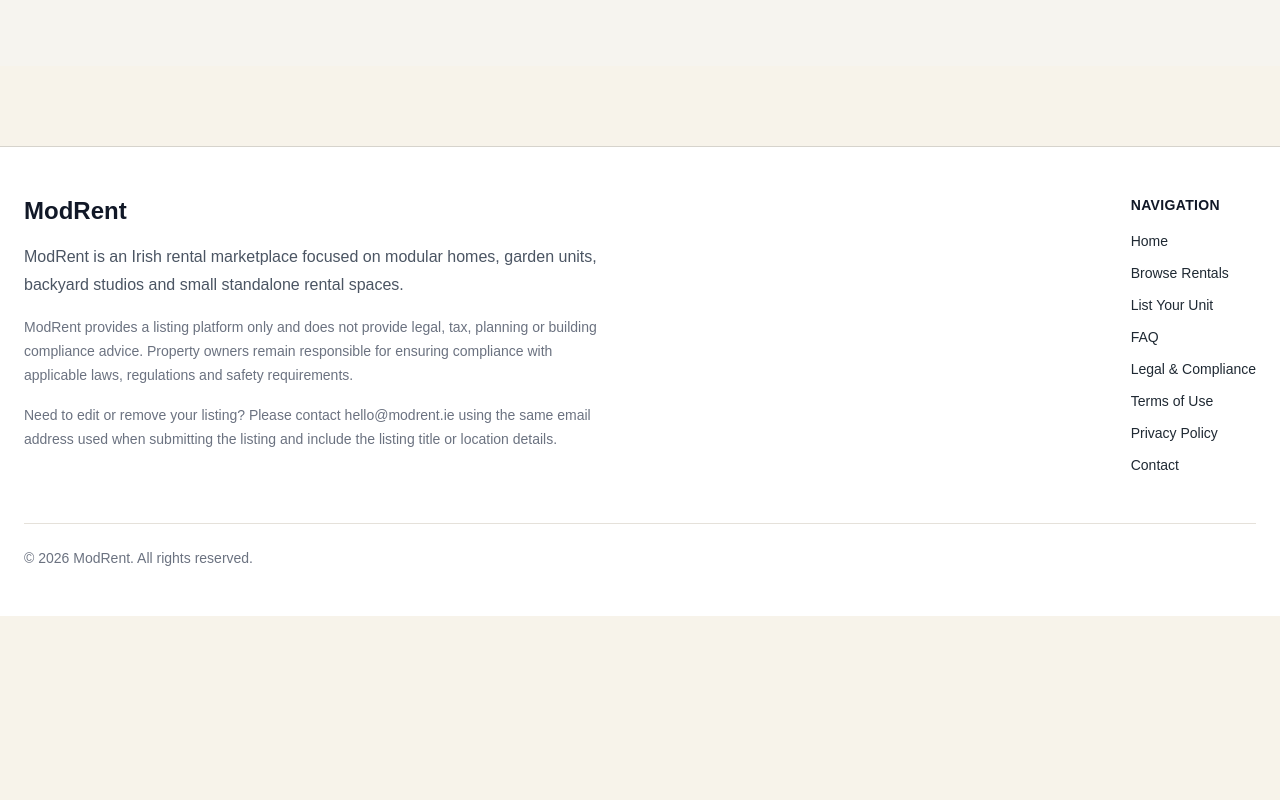
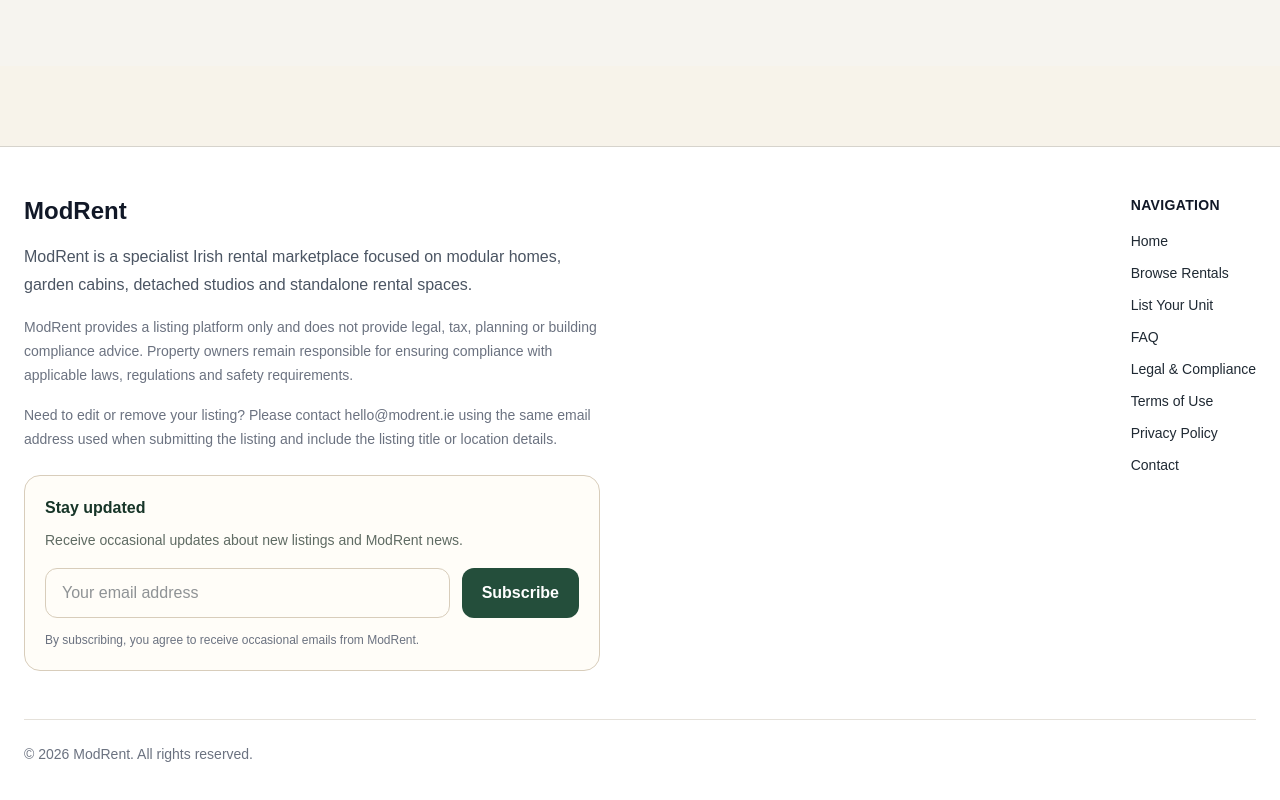
Before and after one commit to ZD12393/modrent, a Next.js app: page /create in a window 1280 px wide. Shown: the part 1722-2522 px from the top of the page. Before the commit the page ends 2338 px from the top, so only its background shows below. Built offline with nearby package versions, Linux system fonts and the light colour scheme; no server answers.

Commit message:
Update footer layout

```diff
--- a/app/layout.tsx
+++ b/app/layout.tsx
@@ -1,5 +1,4 @@
 import type { Metadata } from "next";
-import Script from "next/script";
 import Link from "next/link";
 import "./globals.css";
 
@@ -7,9 +6,6 @@ export const metadata: Metadata = {
   title: "ModRent",
   description:
     "Irish rental marketplace for modular homes, garden units and backyard studios.",
- verification: {
-    google: "Y058yPX0i7KhcQXkHoZpsh5hhzrz5umVn9ntatExW78",
-  },
 };
 
 export default function RootLayout({
@@ -20,20 +16,6 @@ export default function RootLayout({
   return (
     <html lang="en">
       <body className="flex min-h-screen flex-col bg-[#f8f7f4] text-[#111827]">
-        <Script
-          src="https://www.googletagmanager.com/gtag/js?id=G-KF6D5FKRR0"
-          strategy="afterInteractive"
-        />
-
-        <Script id="google-analytics" strategy="afterInteractive">
-          {`
-            window.dataLayer = window.dataLayer || [];
-            function gtag(){dataLayer.push(arguments);}
-            gtag('js', new Date());
-            gtag('config', 'G-KF6D5FKRR0');
-          `}
-        </Script>
-
         <header className="border-b border-[#d6d3cc] bg-white">
           <div className="mx-auto flex max-w-7xl items-center justify-between px-4 py-5 md:px-6">
             <Link
@@ -100,8 +82,8 @@ export default function RootLayout({
                 </h2>
 
                 <p className="mb-4 text-base leading-7 text-[#4b5563]">
-                  ModRent is an Irish rental marketplace focused on modular
-                  homes, garden units, backyard studios and small standalone
+                  ModRent is a specialist Irish rental marketplace focused on
+                  modular homes, garden cabins, detached studios and standalone
                   rental spaces.
                 </p>
 
@@ -118,6 +100,37 @@ export default function RootLayout({
                     hello@modrent.ie using the same email address used when
                     submitting the listing and include the listing title or
                     location details.
+                  </p>
+                </div>
+
+                <div className="mt-6 rounded-2xl border border-[#d8cdbb] bg-[#fffdf8] p-5">
+                  <h3 className="mb-2 text-base font-semibold text-[#173528]">
+                    Stay updated
+                  </h3>
+
+                  <p className="mb-4 text-sm leading-6 text-[#5f6b63]">
+                    Receive occasional updates about new listings and ModRent
+                    news.
+                  </p>
+
+                  <form className="flex flex-col gap-3 sm:flex-row">
+                    <input
+                      type="email"
+                      placeholder="Your email address"
+                      className="flex-1 rounded-xl border border-[#d8cdbb] px-4 py-3 outline-none focus:border-[#244e3b]"
+                    />
+
+                    <button
+                      type="submit"
+                      className="rounded-xl bg-[#244e3b] px-5 py-3 font-semibold text-white"
+                    >
+                      Subscribe
+                    </button>
+                  </form>
+
+                  <p className="mt-3 text-xs leading-5 text-[#6b7280]">
+                    By subscribing, you agree to receive occasional emails from
+                    ModRent.
                   </p>
                 </div>
               </div>
--- a/app/page.tsx
+++ b/app/page.tsx
@@ -70,12 +70,11 @@ export default function Home() {
               <div className="mt-8 grid max-w-xl gap-3 sm:grid-cols-3">
                 <div className="rounded-2xl border border-[#d8cdbb] bg-[#fffdf8] p-4">
                   <p className="text-sm font-semibold text-[#244e3b]">
-                    Free during launch
+                    Free standard listings
                   </p>
 
                   <p className="mt-1 text-sm leading-6 text-[#5f6b63]">
-                    Suitable listings can currently be submitted at no cost
-                    while the platform grows.
+                    Owners can list suitable units and receive direct enquiries at no cost.
                   </p>
                 </div>
 
```
